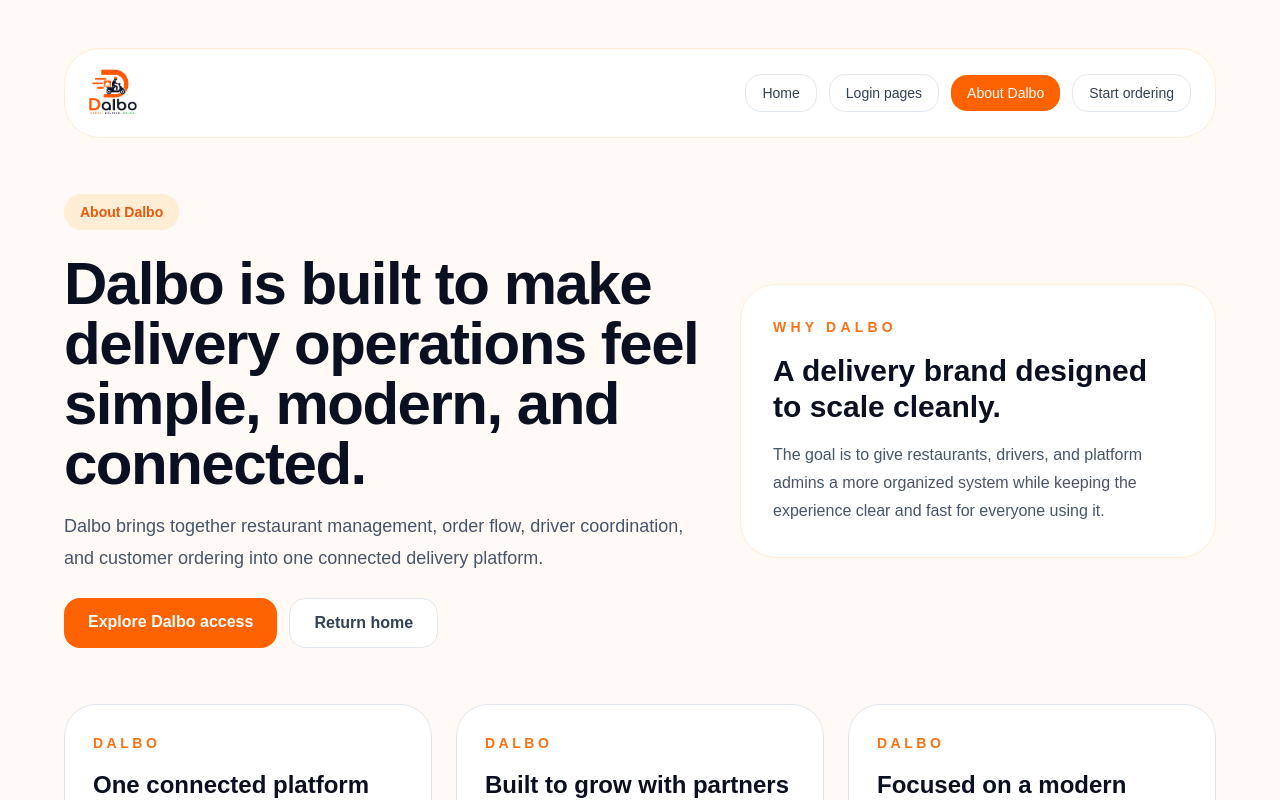
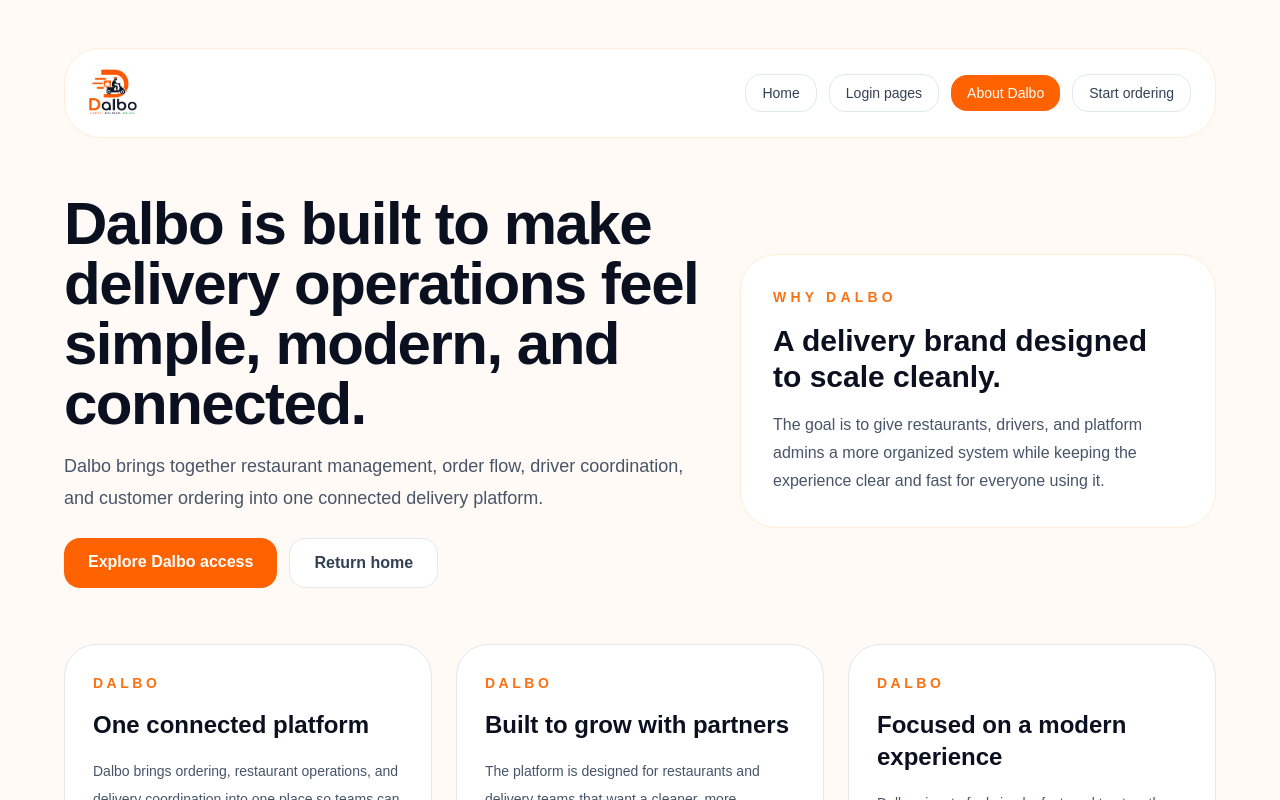
Before and after one commit to askar2022/dalbo, a Next.js app in the folder apps/web/: page /about in a window 1280 px wide. Shown: the top 800 px of the page. Built offline with nearby package versions, Linux system fonts and the light colour scheme.

Commit message:
Remove hero labels from homepage and about page

```diff
--- a/apps/web/app/about/page.tsx
+++ b/apps/web/app/about/page.tsx
@@ -60,9 +60,6 @@ export default function AboutDalboPage() {
 
         <section className="grid gap-8 lg:grid-cols-[1.15fr_0.85fr] lg:items-center">
           <div className="space-y-6">
-            <span className="inline-flex rounded-full bg-orange-100 px-4 py-2 text-sm font-semibold text-orange-600">
-              About Dalbo
-            </span>
             <div className="space-y-4">
               <h1 className="max-w-4xl text-5xl font-bold tracking-tight sm:text-6xl">
                 Dalbo is built to make delivery operations feel simple, modern, and connected.
--- a/apps/web/app/page.tsx
+++ b/apps/web/app/page.tsx
@@ -230,10 +230,6 @@ export default function HomePage() {
 
         <section className="space-y-8">
           <div className="space-y-7">
-            <span className="inline-flex rounded-full bg-orange-100 px-4 py-2 text-sm font-semibold text-orange-600">
-              Food delivery platform
-            </span>
-
             <div className="space-y-5">
               <h1 className="max-w-3xl text-5xl font-bold tracking-tight sm:text-6xl">
                 Good food, delivered faster with one connected Dalbo platform.
```
